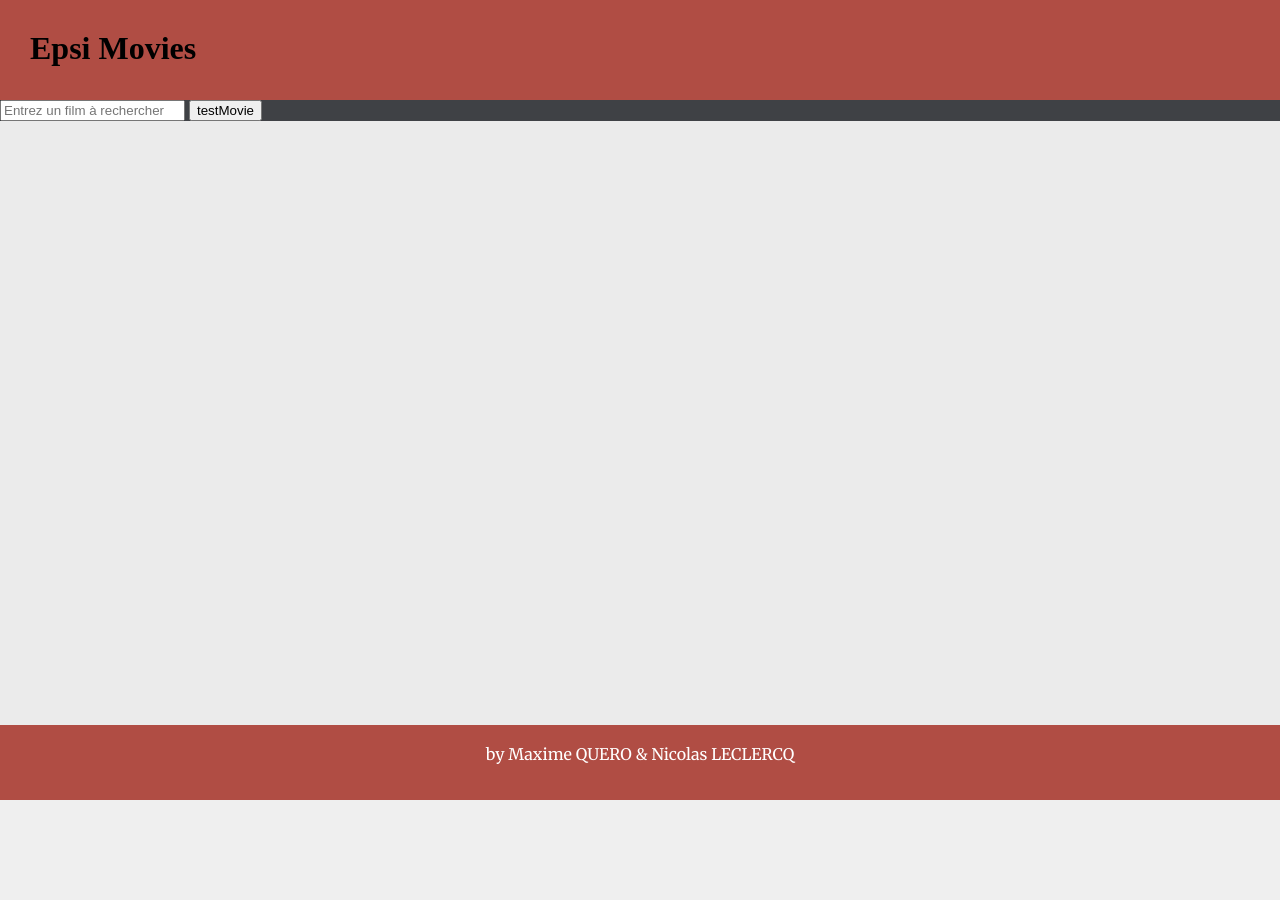
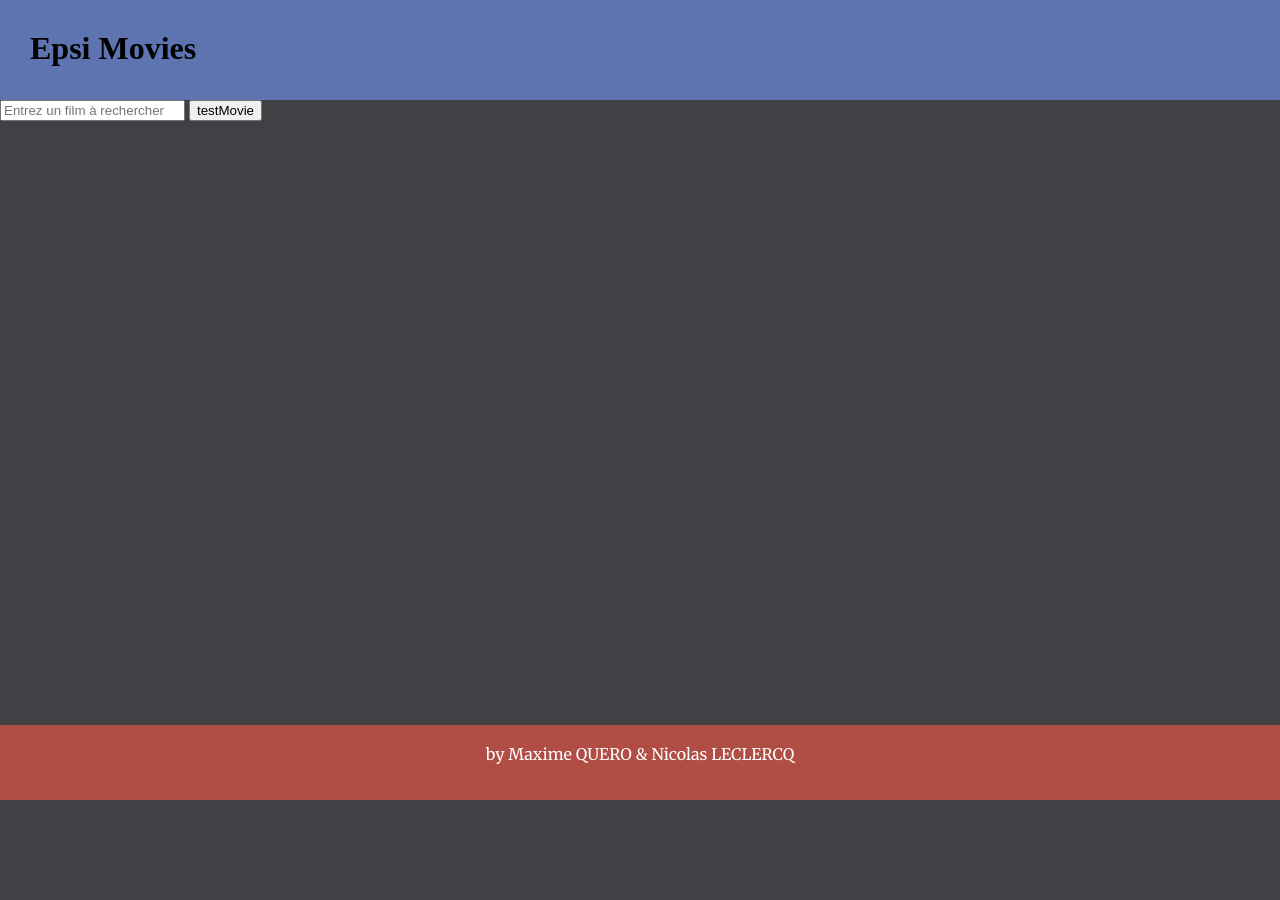
Before and after one commit to MaxQuero/EpsiMovies, a PHP site: page /controllers/MainPage.php in a window 1280 px wide. Before the commit the page ends 800 px from the top, so only its background shows below. Run offline with PHP 8.4, Linux system fonts and the light colour scheme.

Commit message:
save_max

```diff
--- a/public/css/style.css
+++ b/public/css/style.css
@@ -5,6 +5,8 @@ body{
     margin :0px auto;
     padding: 0px;
     background-color: #ebebeb;
+    min-height: 100%;
+    position: relative;
 }
 
 p{
@@ -14,7 +16,7 @@ p{
 #banniere {
     width : 100%;
     height : 100px;
-    background-color : #b04d44;
+    background-color : #5e74b0;
 
 }
 
@@ -26,15 +28,14 @@ h1 {
 /* --------------------------------------- Welcome Page ---------------------------*/
 
 .welcome-page{
-    height : 600px;
+    height : 100%;
     background-image : url('../img/joker-wallpaper.jpg');
     background-size: 100% 100%;
     position : relative;
-    padding-bottom : 75px;
-    min-height : 100%;
 }
 
 .welcome-page a{
+    position : relative;
     border-color: white;
     color: white;
     padding: 0 2rem;
@@ -65,7 +66,7 @@ h1 {
 #content {
 
     width: 100%;
-    height: auto;
+    height: 100%;
     background-color: #3f4145;
 
 }
@@ -73,13 +74,14 @@ h1 {
 /* --------------------------------------- Footer ---------------------------*/
 
 footer {
-    height: 75px;
-    width : 100%;
-    background-color : #b04d44;
     position:absolute;
     bottom: 0;
     left: 0;
     right: 0;
+    height: 75px;
+    width : 100%;
+    background-color : #b04d44;
+
 }
 
 footer p{
```
